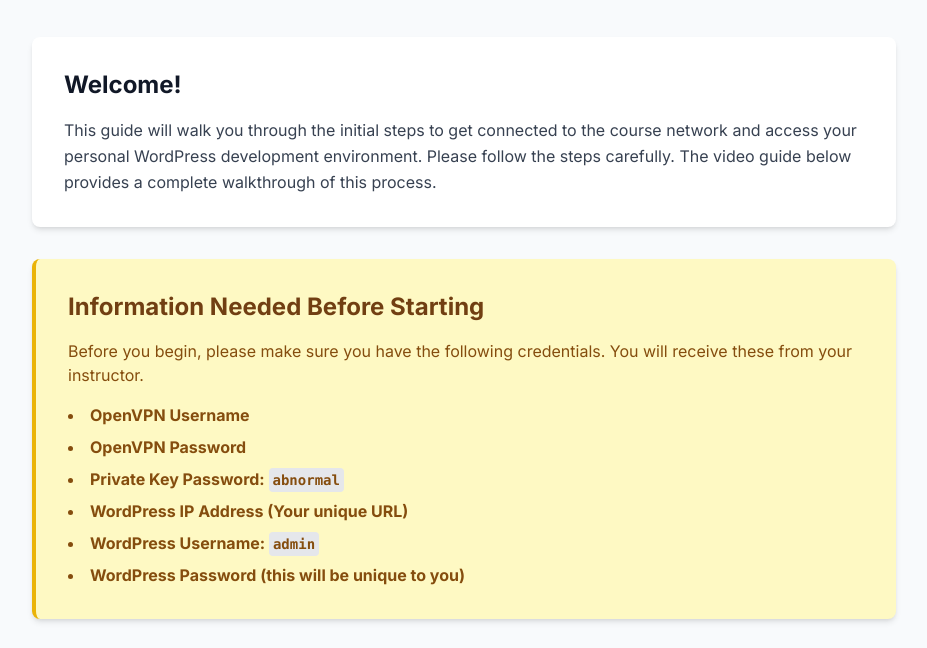
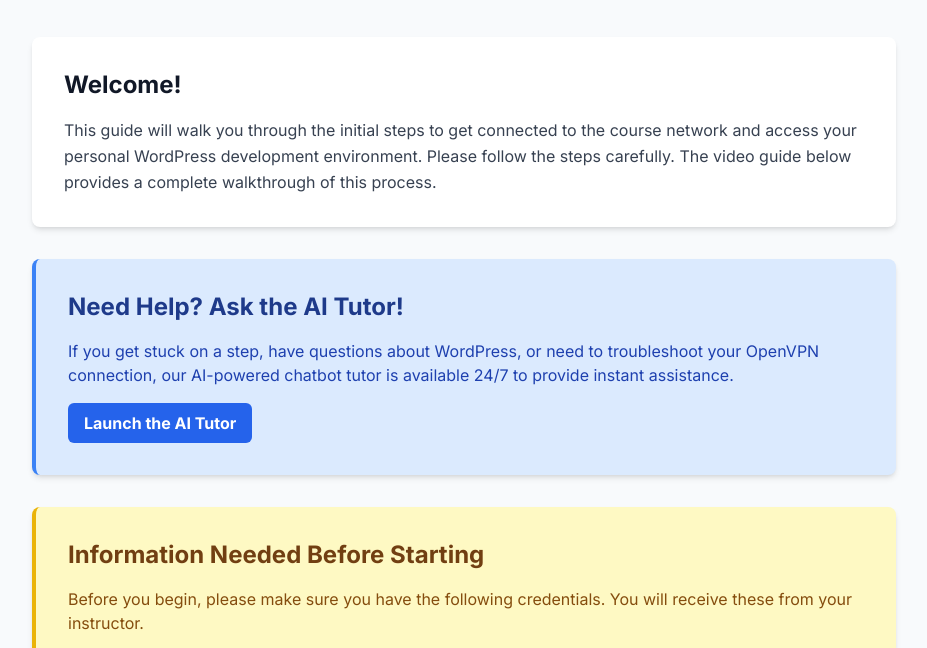
Before and after one commit to dpai-mc/csc130-resources, a plain HTML site: page csc130-25fall-connection-guide.html in a window 1280 px wide. Shown: the part 127-775 px from the top of the page, without its empty margins (176-1103 px from the left). Drawn offline with nearby package versions, Linux system fonts and the light colour scheme.

Commit message:
Add AI Tutor section for user assistance

```diff
--- a/csc130-25fall-connection-guide.html
+++ b/csc130-25fall-connection-guide.html
@@ -45,6 +45,15 @@
                 <p class="text-gray-700 leading-relaxed">
                     This guide will walk you through the initial steps to get connected to the course network and access your personal WordPress development environment. Please follow the steps carefully. The video guide below provides a complete walkthrough of this process.
                 </p>
+            </section>
+
+            <!-- AI Tutor Section -->
+            <section class="bg-blue-100 border-l-4 border-blue-500 text-blue-800 p-6 sm:p-8 rounded-lg shadow-md mb-8">
+                <h2 class="text-2xl font-bold mb-4 text-blue-900">Need Help? Ask the AI Tutor!</h2>
+                <p class="mb-4">If you get stuck on a step, have questions about WordPress, or need to troubleshoot your OpenVPN connection, our AI-powered chatbot tutor is available 24/7 to provide instant assistance.</p>
+                <a href="https://www.playlab.ai/project/cmekv2npf00x5l40uku1zwtfy" target="_blank" rel="noopener noreferrer" class="focusable inline-block bg-blue-600 text-white font-semibold py-2 px-4 rounded-md hover:bg-blue-700 transition-colors">
+                    Launch the AI Tutor
+                </a>
             </section>
 
             <!-- Information Needed Section -->
@@ -219,7 +228,7 @@
                          <div class="flex items-center space-x-2 mt-2 sm:mt-0 w-full sm:w-auto">
                             <input id="wp-pass" type="text" value="will-be-provided" readonly class="w-full sm:w-64 bg-gray-100 border border-gray-300 rounded-md px-3 py-2 text-gray-600 focus:outline-none">
                             <button onclick="copyToClipboard('wp-pass')" aria-label="Copy Password" class="focusable flex-shrink-0 bg-gray-200 hover:bg-gray-300 text-gray-700 font-semibold p-2 rounded-md transition-colors">
-                                <svg xmlns="http://www.w3.org/2000/svg" class="h-5 w-5" viewBox="0 0 20 20" fill="currentColor"><path d="M8 3a1 1 0 011-1h2a1 1 0 110 2H9a1 1 0 01-1-1z"></path><path d="M6 3a2 2 0 00-2 2v11a2 2 0 002 2h8a2 2 0 002-2V5a2 2 0 00-2-2H6zM8 7a1 1 0 011-1h2a1 1 0 110 2H9a1 1 0 01-1-1zm-1 4a1 1 0 100 2h4a1 1 0 100-2H7z"></path></svg>
+                                <svg xmlns="http://www.w.org/2000/svg" class="h-5 w-5" viewBox="0 0 20 20" fill="currentColor"><path d="M8 3a1 1 0 011-1h2a1 1 0 110 2H9a1 1 0 01-1-1z"></path><path d="M6 3a2 2 0 00-2 2v11a2 2 0 002 2h8a2 2 0 002-2V5a2 2 0 00-2-2H6zM8 7a1 1 0 011-1h2a1 1 0 110 2H9a1 1 0 01-1-1zm-1 4a1 1 0 100 2h4a1 1 0 100-2H7z"></path></svg>
                             </button>
                          </div>
                     </div>
```
